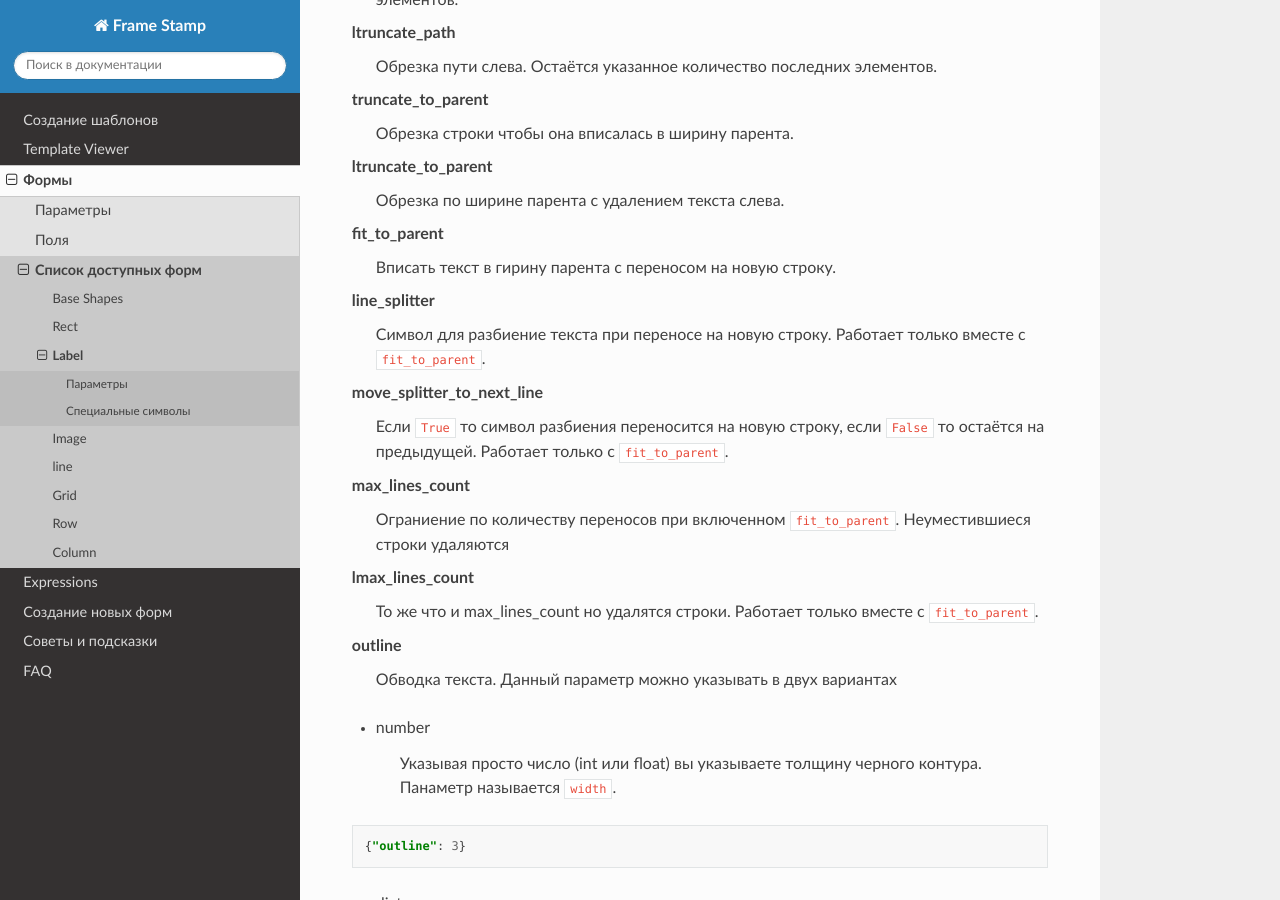
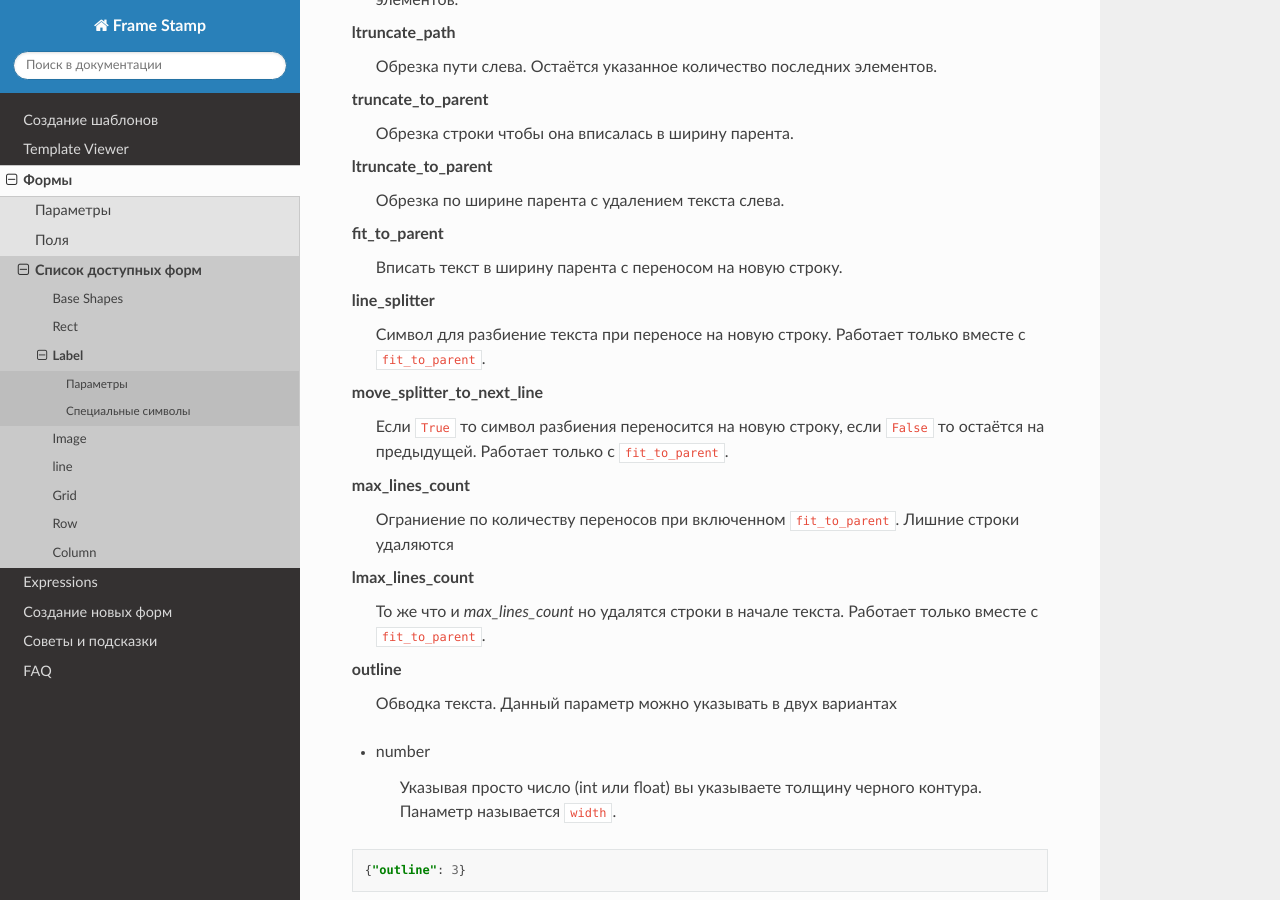
Before and after one commit to paulwinex/frame-stamp, a Sphinx documentation site: the page built from docs/shapes/label.rst, in a window 1280 px wide and 900 px high, scrolled down 1117 px. Built offline with Sphinx 7.4.7 and the Read the Docs theme 3.1.0, drawn with Linux system fonts in a browser that asks for light colours; formulas are drawn with MathJax 3.

Commit message:
fix docs

```diff
--- a/docs/shapes/label.rst
+++ b/docs/shapes/label.rst
@@ -54,7 +54,7 @@ ltruncate_to_parent
     Обрезка по ширине парента с удалением текста слева.
 
 fit_to_parent
-    Вписать текст в гирину парента с переносом на новую строку.
+    Вписать текст в ширину парента с переносом на новую строку.
 
 line_splitter
     Символ для разбиение текста при переносе на новую строку. Работает только вместе с ``fit_to_parent``.
@@ -64,10 +64,10 @@ move_splitter_to_next_line
     Работает только с ``fit_to_parent``.
 
 max_lines_count
-    Ограниение по количеству переносов при включенном ``fit_to_parent``. Неуместившиеся строки удаляются
+    Ограниение по количеству переносов при включенном ``fit_to_parent``. Лишние строки удаляются
 
 lmax_lines_count
-    То же что и max_lines_count но удалятся строки. Работает только вместе с ``fit_to_parent``.
+    То же что и `max_lines_count` но удалятся строки в начале текста. Работает только вместе с ``fit_to_parent``.
 
 outline
     Обводка текста. Данный параметр можно указывать в двух вариантах
```
